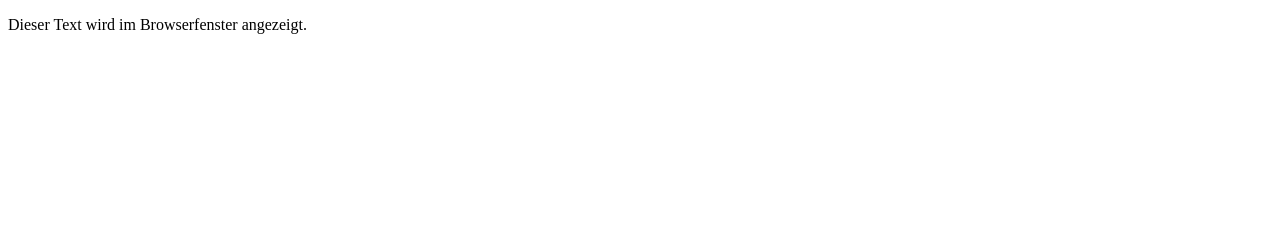
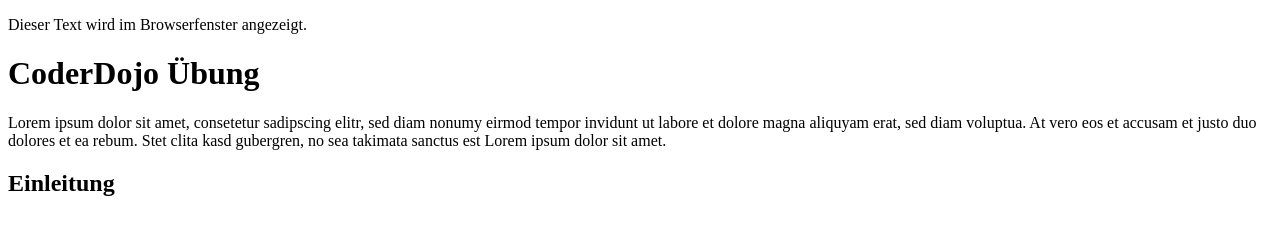
Before and after one commit to eurogym/first-homepage-AFonfe, a plain HTML site: page index.html in a window 1280 px wide. Drawn offline with Linux system fonts and the light colour scheme.

Commit message:
Update index.html

```diff
--- a/index.html
+++ b/index.html
@@ -2,7 +2,7 @@
 <html>
 
 <head>
-<title>Beschreibung der Seite (erscheint in der Titelzeile des Browsers)</title>
+<title>Beschreibung dieser Seite</title>
 </head>
 
 <body>
@@ -10,3 +10,6 @@
 </body>
 
 </html>
+<h1>CoderDojo &Uuml;bung</h1>
+<p>Lorem ipsum dolor sit amet, consetetur sadipscing elitr, sed diam nonumy eirmod tempor invidunt ut labore et dolore magna aliquyam erat, sed diam voluptua. At vero eos et accusam et justo duo dolores et ea rebum. Stet clita kasd gubergren, no sea takimata sanctus est Lorem ipsum dolor sit amet.</p>
+<h2>Einleitung</h2>
```
